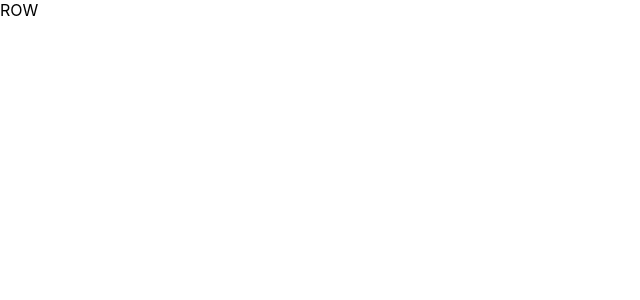
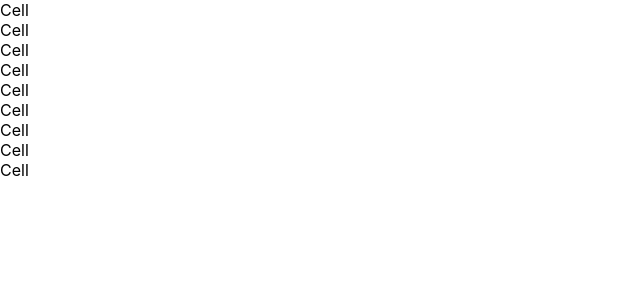
Before and after one commit to ggbjulien/TicTacToe, a React (Create React App) app: page / in a window 1280 px wide. Shown: the top 300 px of the page, without its empty margins (0-640 px from the left). Built offline with nearby package versions, Linux system fonts and the light colour scheme.

Commit message:
Add Row component

```diff
--- a/src/components/Board/Board.jsx
+++ b/src/components/Board/Board.jsx
@@ -4,6 +4,7 @@ import {
   checkColumn,
   checkDiagonal,
 } from "../../helpers/checkWinner";
+import Row from "../Row/Row";
 
 import styles from "./Board.module.css";
 
@@ -63,7 +64,13 @@ const Board = ({
     }
   };
 
-  return <div className={styles.Board}>ROW</div>;
+  return (
+    <div className={styles.Board}>
+      {board.map((row, index) => (
+        <Row key={index} onClick={play} row={row} rowIndex={index} />
+      ))}
+    </div>
+  );
 };
 
 export default Board;
--- /dev/null
+++ b/src/components/Row/Row.jsx
@@ -0,0 +1,13 @@
+import styles from "./Row.module.css";
+
+const Row = ({ onClick, row, rowIndex }) => {
+  return (
+    <div className={styles.Row}>
+      {row.map((row, colIndex) => (
+        <div key={colIndex}>Cell</div>
+      ))}
+    </div>
+  );
+};
+
+export default Row;
```
Also changed, not shown: src/components/Row/Row.module.css (added).
